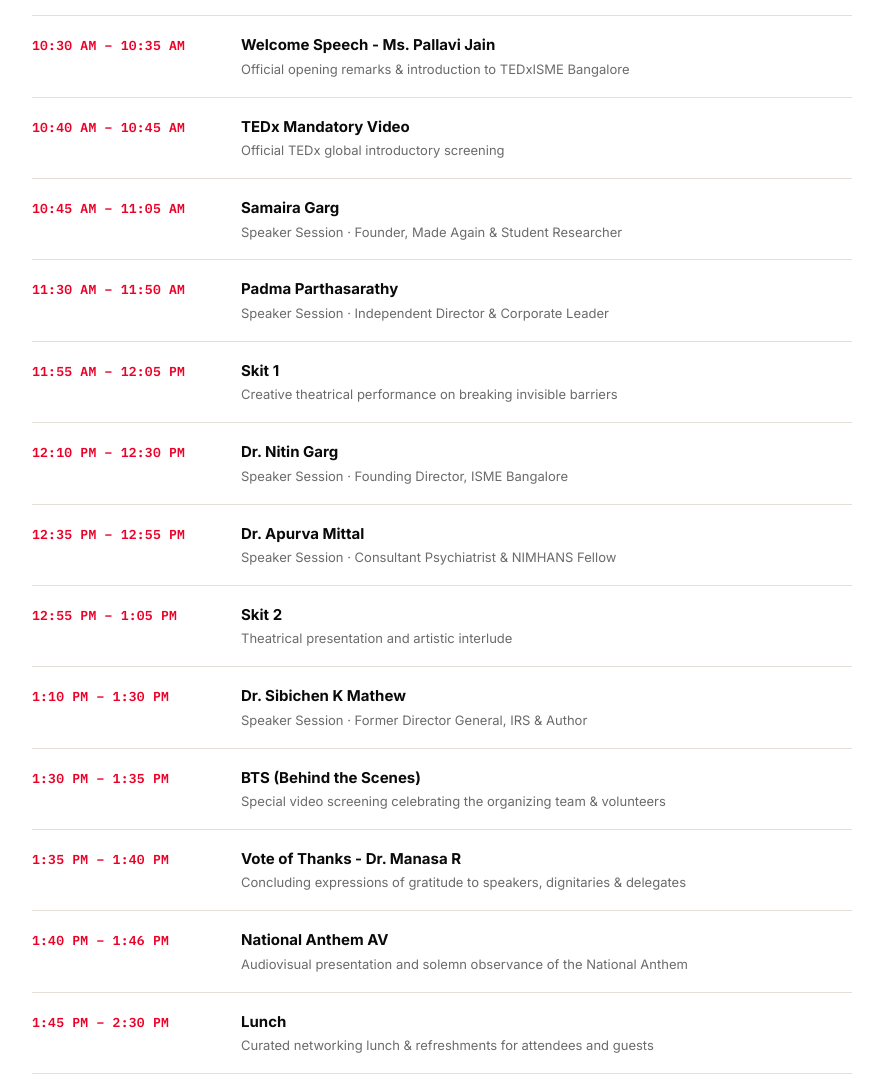
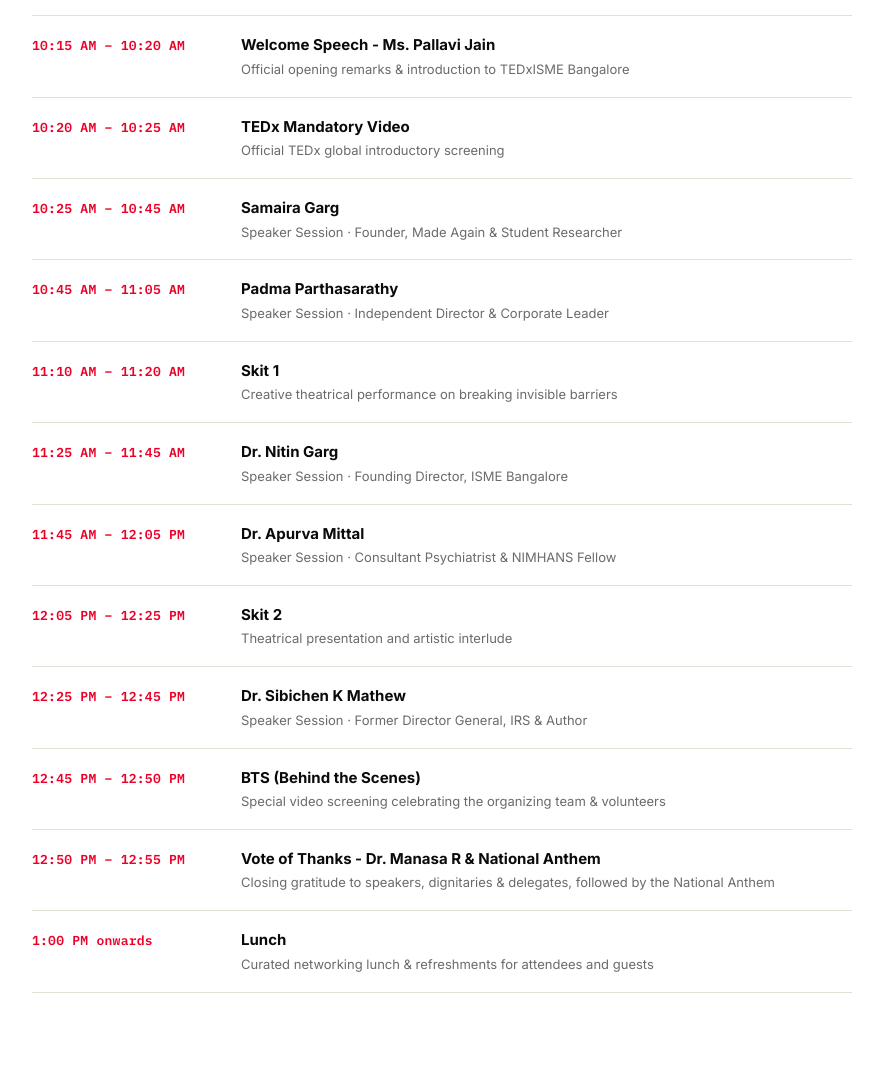
Before and after one commit to BeastBeyond/TedxISME, a plain HTML site: page index.html in a window 1280 px wide. Shown: the part 3003-4080 px from the top of the page, without its empty margins (50-933 px from the left). Drawn offline with Linux system fonts and the light colour scheme.

Commit message:
Update schedule to the final agenda (28 Nov 2026)
Programme now starts 10:15; Vote of Thanks and National Anthem combined; lunch from 1:00 PM.

Co-Authored-By: Claude Opus 5.5 <noreply@anthropic.com>
Claude-Session: https://claude.ai/code/session_01NnX92RNHmFfZhjSi16wjZU

```diff
--- a/index.html
+++ b/index.html
@@ -2884,19 +2884,18 @@
       { t: "8:30 AM – 9:15 AM", title: "Registration", d: "Delegate check-in, badge collection & morning welcome" },
       { t: "9:15 AM – 9:45 AM", title: "School Principal Interaction - Dr. Manasa R", d: "Interactive morning session with school principals and academic leaders" },
       { t: "9:45 AM – 10:15 AM", title: "School Principal Interaction - Dr. Purnajit", d: "Academic leadership exchange and institutional perspective session" },
-      { t: "10:30 AM – 10:35 AM", title: "Welcome Speech - Ms. Pallavi Jain", d: "Official opening remarks & introduction to TEDxISME Bangalore" },
-      { t: "10:40 AM – 10:45 AM", title: "TEDx Mandatory Video", d: "Official TEDx global introductory screening" },
-      { t: "10:45 AM – 11:05 AM", title: "Samaira Garg", d: "Speaker Session · Founder, Made Again & Student Researcher" },
-      { t: "11:30 AM – 11:50 AM", title: "Padma Parthasarathy", d: "Speaker Session · Independent Director & Corporate Leader" },
-      { t: "11:55 AM – 12:05 PM", title: "Skit 1", d: "Creative theatrical performance on breaking invisible barriers" },
-      { t: "12:10 PM – 12:30 PM", title: "Dr. Nitin Garg", d: "Speaker Session · Founding Director, ISME Bangalore" },
-      { t: "12:35 PM – 12:55 PM", title: "Dr. Apurva Mittal", d: "Speaker Session · Consultant Psychiatrist & NIMHANS Fellow" },
-      { t: "12:55 PM – 1:05 PM", title: "Skit 2", d: "Theatrical presentation and artistic interlude" },
-      { t: "1:10 PM – 1:30 PM", title: "Dr. Sibichen K Mathew", d: "Speaker Session · Former Director General, IRS & Author" },
-      { t: "1:30 PM – 1:35 PM", title: "BTS (Behind the Scenes)", d: "Special video screening celebrating the organizing team & volunteers" },
-      { t: "1:35 PM – 1:40 PM", title: "Vote of Thanks - Dr. Manasa R", d: "Concluding expressions of gratitude to speakers, dignitaries & delegates" },
-      { t: "1:40 PM – 1:46 PM", title: "National Anthem AV", d: "Audiovisual presentation and solemn observance of the National Anthem" },
-      { t: "1:45 PM – 2:30 PM", title: "Lunch", d: "Curated networking lunch & refreshments for attendees and guests" }
+      { t: "10:15 AM – 10:20 AM", title: "Welcome Speech - Ms. Pallavi Jain", d: "Official opening remarks & introduction to TEDxISME Bangalore" },
+      { t: "10:20 AM – 10:25 AM", title: "TEDx Mandatory Video", d: "Official TEDx global introductory screening" },
+      { t: "10:25 AM – 10:45 AM", title: "Samaira Garg", d: "Speaker Session · Founder, Made Again & Student Researcher" },
+      { t: "10:45 AM – 11:05 AM", title: "Padma Parthasarathy", d: "Speaker Session · Independent Director & Corporate Leader" },
+      { t: "11:10 AM – 11:20 AM", title: "Skit 1", d: "Creative theatrical performance on breaking invisible barriers" },
+      { t: "11:25 AM – 11:45 AM", title: "Dr. Nitin Garg", d: "Speaker Session · Founding Director, ISME Bangalore" },
+      { t: "11:45 AM – 12:05 PM", title: "Dr. Apurva Mittal", d: "Speaker Session · Consultant Psychiatrist & NIMHANS Fellow" },
+      { t: "12:05 PM – 12:25 PM", title: "Skit 2", d: "Theatrical presentation and artistic interlude" },
+      { t: "12:25 PM – 12:45 PM", title: "Dr. Sibichen K Mathew", d: "Speaker Session · Former Director General, IRS & Author" },
+      { t: "12:45 PM – 12:50 PM", title: "BTS (Behind the Scenes)", d: "Special video screening celebrating the organizing team & volunteers" },
+      { t: "12:50 PM – 12:55 PM", title: "Vote of Thanks - Dr. Manasa R & National Anthem", d: "Closing gratitude to speakers, dignitaries & delegates, followed by the National Anthem" },
+      { t: "1:00 PM onwards", title: "Lunch", d: "Curated networking lunch & refreshments for attendees and guests" }
     ];
     document.getElementById('scheduleList').innerHTML = schedule.map(s => `
   <div class="sched-row">
```
